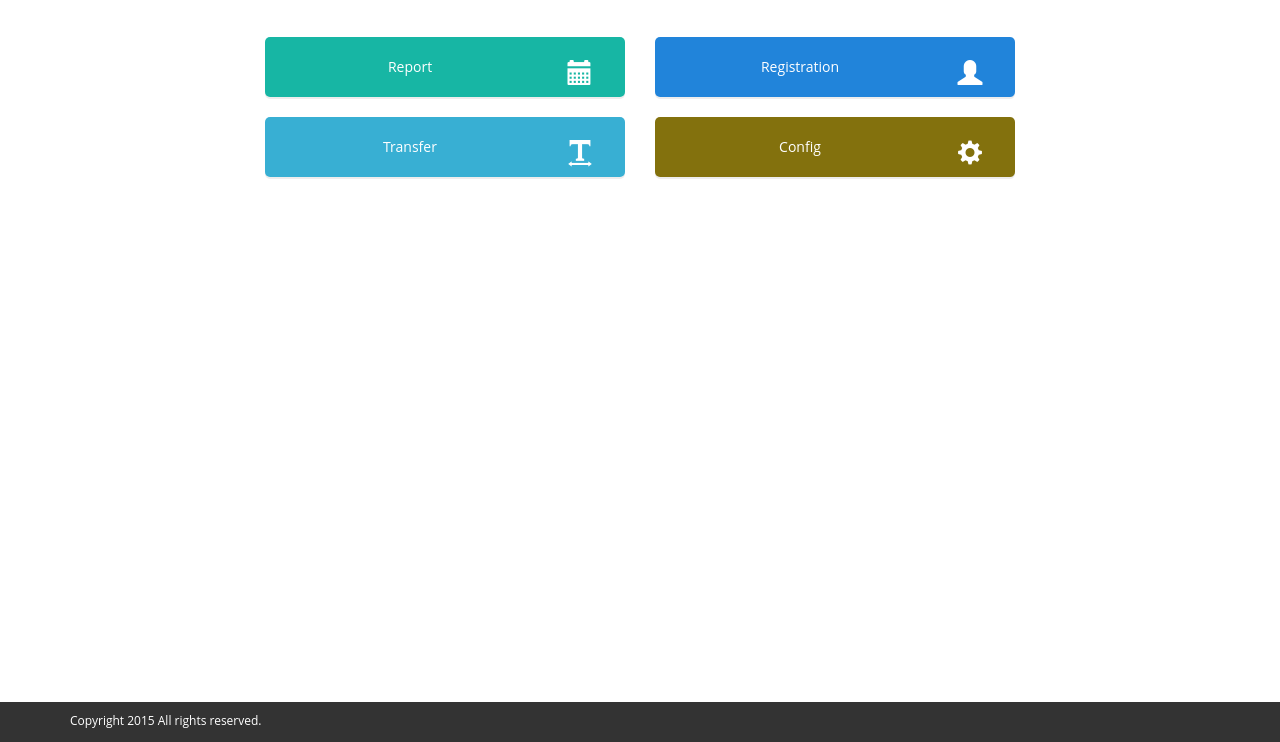
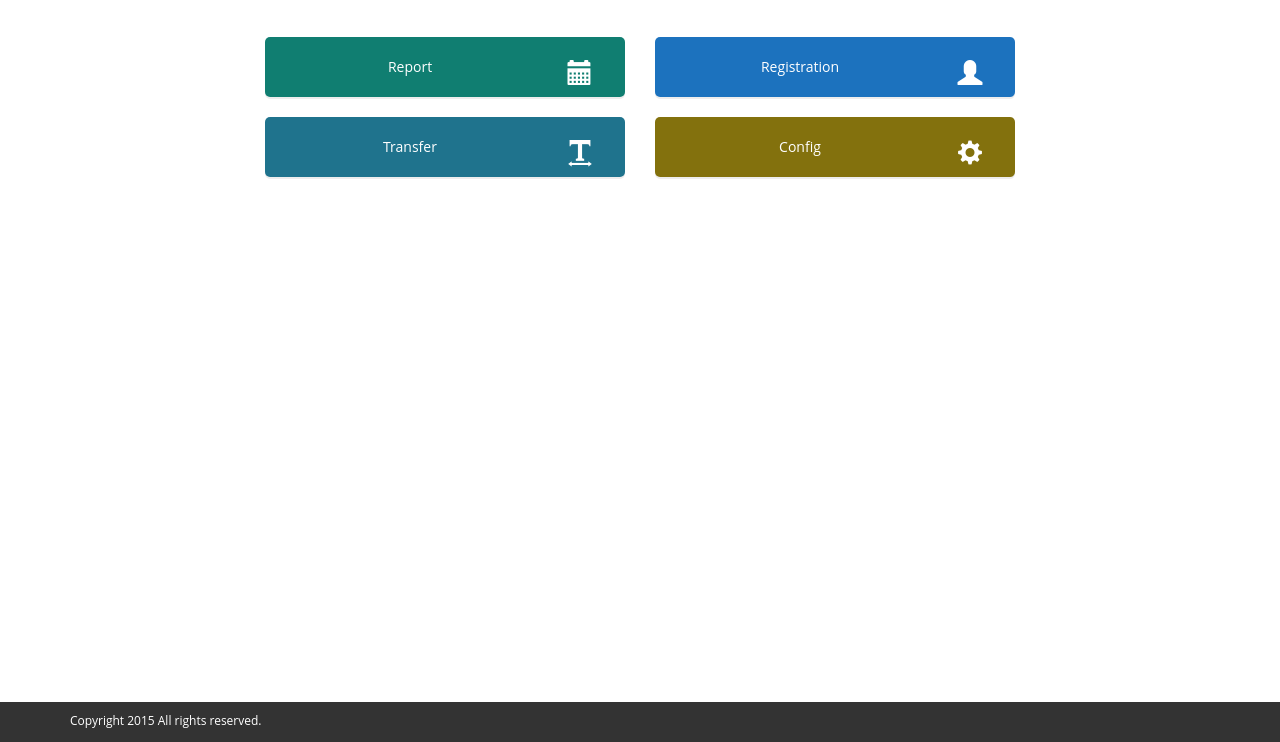
Before and after one commit to PayPal-Opportunity-Hack-Chennai-2015/AIDE-At-Action, a plain HTML site: page dashboard.html in a window 1280 px wide. Shown: the part 78-820 px from the top of the page. Drawn offline with Linux system fonts and the light colour scheme.

Commit message:
darken color

```diff
--- a/css/layout.css
+++ b/css/layout.css
@@ -255,6 +255,9 @@ section{position:relative;}
 footer{background-color:#333; width:100%; height:40px; padding-top:10px; color:#fff; font-size:12px; position:relative; z-index:99;}
 
 
+/* Big icon fonts
+--------------------------------------------- */
+
 .widget.widget-stat {
     text-align: center;
 }
@@ -272,13 +275,13 @@ footer{background-color:#333; width:100%; height:40px; padding-top:10px; color:#
     color: #fff;
 }
 .bg-primary {
-    background: #2184da none repeat scroll 0 0 !important;
+    background: #1c72be none repeat scroll 0 0 !important;
 }
 .bg-success {
-    background: #17b6a4 none repeat scroll 0 0 !important;
+    background: #107e71 none repeat scroll 0 0 !important;
 }
 .bg-info {
-    background: #38afd3 none repeat scroll 0 0 !important;
+    background: #1f738d none repeat scroll 0 0 !important;
 }
 .bg-warn {
     background: #83710d none repeat scroll 0 0 !important;
```
